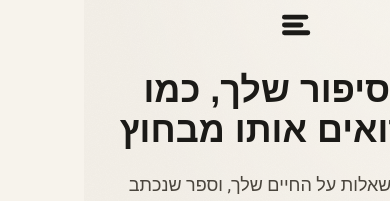
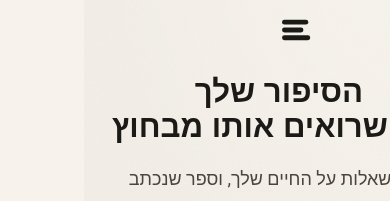
Before and after one commit to DavidKorochik/soothly, a Next.js app: page / in a window 390 px wide. Shown: the part 218-419 px from the top of the page. Built offline with nearby package versions, Linux system fonts and the light colour scheme; no server answers; a web font is replaced by a local one.

Commit message:
feat: stack landing headline on two lines (subject / qualifier)
Force the break after הסיפור שלך with a <br> and drop the now-redundant comma, per the proposed layout. Trim the mobile size to text-[1.95rem] so the qualifier line fits without orphaning מבחוץ; desktop text-5xl unchanged.

```diff
--- a/app/components/LandingHero.tsx
+++ b/app/components/LandingHero.tsx
@@ -24,7 +24,11 @@ export default function LandingHero() {
   return (
     <div className={`paper-content max-w-prose text-center${leaving ? " soothly-leave" : ""}`}>
       <BrandMark className="mx-auto mb-7 h-9 w-auto" />
-      <h1 className="mb-5 font-display font-bold text-4xl leading-[1.12] sm:text-5xl">הסיפור שלך, כמו שרואים אותו מבחוץ</h1>
+      <h1 className="mb-5 font-display font-bold text-[1.95rem] leading-[1.12] sm:text-5xl">
+        הסיפור שלך
+        <br />
+        כמו שרואים אותו מבחוץ
+      </h1>
       <p className="mb-8 font-sans text-lg leading-relaxed text-ink-soft">
         כמה שאלות על החיים שלך, וספר שנכתב מהתשובות.
       </p>
```
